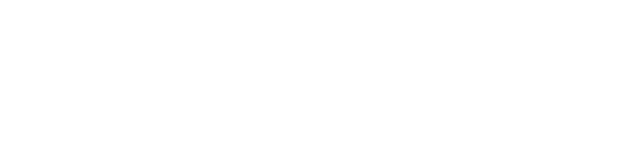
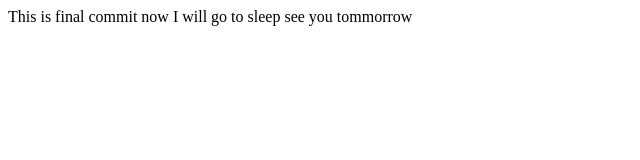
Before and after one commit to ROBIN6666/Test_code, a plain HTML site: page index.html in a window 1280 px wide. Shown: the whole page, without its empty margins (0-640 px from the left). Drawn offline with Linux system fonts and the light colour scheme.

Commit message:
Final commit of the day

```diff
--- a/index.html
+++ b/index.html
@@ -3,7 +3,7 @@
 <head>
     <meta charset="UTF-8">
     <title>This is  issue Intial title 4---c7</title>
-
+    <h>This is final commit now I will go to sleep see you tommorrow</h>
 </head>
 <body>
 
```
